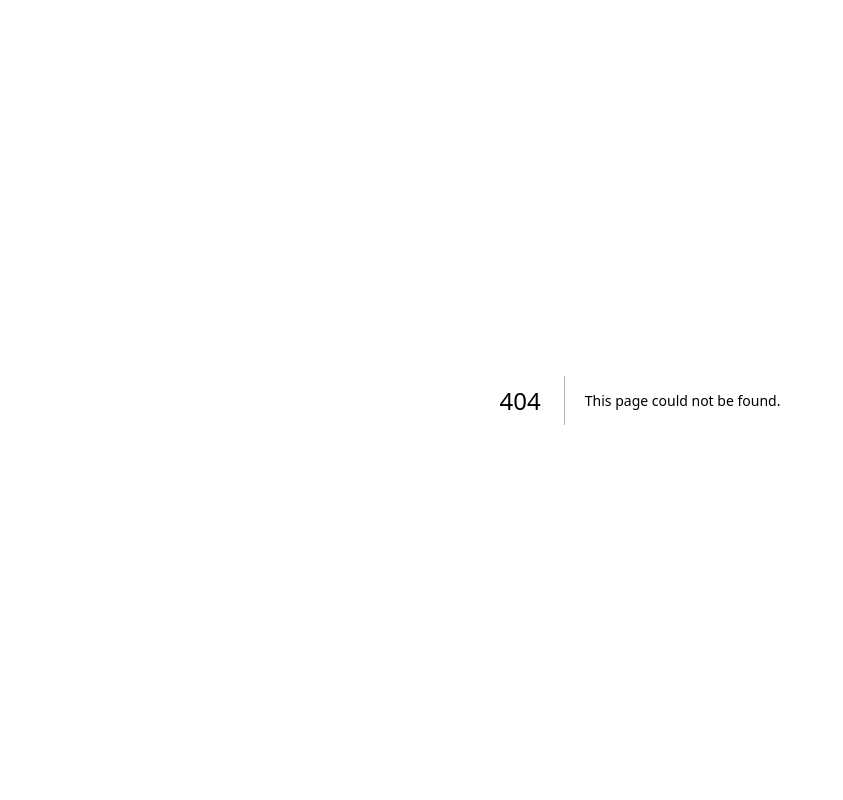
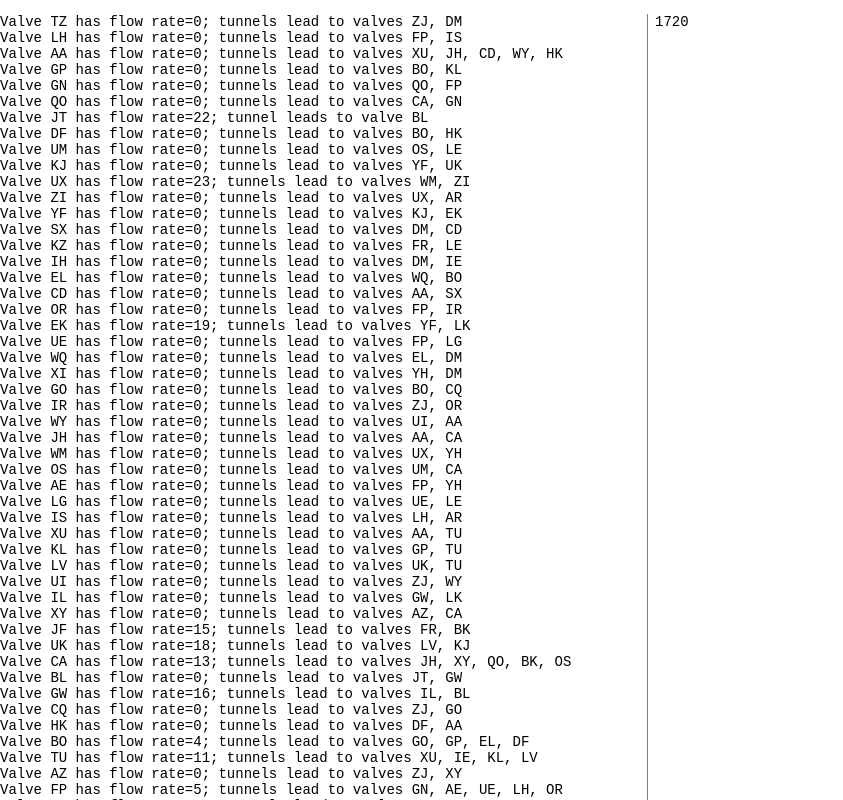
Before and after one commit to d-lukashevich/aoc, a Next.js app: page /days/16 in a window 1280 px wide. Before the commit this address had no page. Shown: the top 800 px of the page, without its empty margins (0-843 px from the left). Built offline with nearby package versions, Linux system fonts and the light colour scheme.

Commit message:
2022 - 16 (very dirty)

```diff
--- /dev/null
+++ b/pages/days/16.tsx
@@ -0,0 +1,178 @@
+import { PuzzleRenderer } from 'components/PuzzleRenderer';
+import { Layout } from 'components/Layout';
+
+type Node = {
+  name: string;
+  rate: number;
+  tunnelsList: string[];
+};
+
+type MapNode = {
+  name: string;
+  rate: number;
+  times: Record<string, number>;
+};
+
+const reg = /Valve (..) has flow rate=(\d+); tunnels* leads* to valves* (.+)/;
+const getData = (raw: string) => {
+  const text = raw.replaceAll('\n', '", "');
+  const preData: string[][] = JSON.parse(`["${text}"]`).map((str: string) => str.match(reg));
+  return preData.reduce((acc: Record<string, Node>, [, name, rateStr, destinationsRaw]) => {
+    acc[name] = {
+      name,
+      rate: Number(rateStr),
+      tunnelsList: destinationsRaw.split(', '),
+    };
+    return acc;
+  }, {});
+};
+
+const getMap = (raw: string) => {
+  const data = getData(raw);
+  const map: Record<string, MapNode> = {};
+  Object.values(data).forEach((node) => {
+    if (node.rate || node.name === 'AA') {
+      const mapNode: MapNode = {
+        name: node.name,
+        rate: node.rate,
+        times: {},
+      };
+      const visited = new Set();
+      const queue: [string, number][] = node.tunnelsList.map((str) => [str, 1]);
+      while (queue.length) {
+        const [name, hops] = queue.shift() as [string, number];
+        visited.add(name);
+        const node = data[name];
+        if (node.rate && node.name !== mapNode.name) mapNode.times[name] = hops;
+        node.tunnelsList.forEach((str) => {
+          if (!visited.has(str)) queue.push([str, hops + 1]);
+        });
+      }
+      map[node.name] = mapNode;
+    }
+  });
+  return map;
+};
+
+const solveFirst = (raw: string) => {
+  const map = getMap(raw);
+  const limit = 30;
+  let max = 0;
+
+  const check = (spot: string, time: number, pressure: number, total: number, openHash: Record<string, boolean>) => {
+    const newTime = time + 1;
+    const timeLeft = limit - newTime;
+
+    const targets = Object.entries(map[spot].times).filter(([target, targetTime]) => {
+      return targetTime + 1 < timeLeft && !openHash[target];
+    });
+
+    const newPressure = pressure + map[spot].rate;
+    const newTotal = total + pressure;
+    const newHash = { ...openHash, [spot]: true };
+
+    if (!targets.length) {
+      const result = total + pressure + newPressure * timeLeft;
+      if (result > max) max = result;
+      return;
+    }
+
+    targets.forEach(([target, targetTime]) => {
+      check(target, newTime + targetTime, newPressure, newPressure * targetTime + newTotal, newHash);
+    });
+  };
+
+  Object.entries(map.AA.times).forEach(([spot, time]) => {
+    check(spot, time, 0, 0, { AA: true });
+  });
+  return max;
+};
+
+type Route = [string, number];
+
+const solveSecond = (raw: string) => {
+  const map = getMap(raw);
+  const limit = 26;
+  let max = 0;
+
+  const getRoutes = (a: Route, b: Route, timeLeft: number, openHash: Record<string, boolean> = {}) => {
+    const isSame = a[0] === b[0];
+    const aList =
+      a[1] >= 0
+        ? [a]
+        : Object.entries(map[a[0]].times).filter(([target, targetTime]) => {
+            return targetTime + 1 < timeLeft && !openHash[target] && target !== b[0];
+          });
+    if (!aList.length) aList.push(['AA', Infinity]);
+    const bList =
+      b[1] >= 0
+        ? [b]
+        : Object.entries(map[b[0]].times).filter(([target, targetTime]) => {
+            return targetTime + 1 < timeLeft && !openHash[target] && target !== a[0];
+          });
+    if (!bList.length) bList.push(['AA', Infinity]);
+    const result: [Route, Route][] = [];
+    const visited: Record<string, boolean> = {};
+
+    aList.forEach((aItem) => {
+      if (isSame) visited[aItem[0]] = true;
+      bList.forEach((bItem) => {
+        if ((aItem[0] !== bItem[0] || aItem[0] === 'AA') && !visited[bItem[0]]) {
+          result.push([aItem, bItem]);
+        }
+      });
+    });
+
+    return result;
+  };
+
+  const check = (
+    [aStartRoute, bStartRoute]: [Route, Route],
+    time: number,
+    pressure: number,
+    total: number,
+    openHash: Record<string, boolean>
+  ) => {
+    const shift = Math.min(aStartRoute[1], bStartRoute[1], limit - time);
+    time += shift;
+    total += pressure * shift;
+
+    if (time === limit) {
+      if (total > max) max = total;
+      return;
+    }
+    time++;
+    total += pressure;
+
+    const aRoute: Route = [aStartRoute[0], aStartRoute[1] - shift - 1];
+    const bRoute: Route = [bStartRoute[0], bStartRoute[1] - shift - 1];
+
+    if (aRoute[1] < 0) {
+      pressure += map[aRoute[0]].rate;
+      openHash = { ...openHash, [aRoute[0]]: true };
+    }
+    if (bRoute[1] < 0) {
+      pressure += map[bRoute[0]].rate;
+      openHash = { ...openHash, [bRoute[0]]: true };
+    }
+
+    const routesList = getRoutes(aRoute, bRoute, limit - time, openHash);
+    routesList.forEach((routes) => {
+      check(routes, time, pressure, total, openHash);
+    });
+  };
+
+  const routesList: [Route, Route][] = getRoutes(['AA', -1], ['AA', -1], limit);
+  routesList.forEach((routes) => {
+    check(routes, 0, 0, 0, { AA: true });
+  });
+  return max;
+};
+
+export default function Day() {
+  return (
+    <Layout>
+      <PuzzleRenderer day={16} func={solveFirst} first={solveFirst} second={solveSecond} />
+    </Layout>
+  );
+}
```
Also changed, not shown: public/inputs/16.txt (added).
